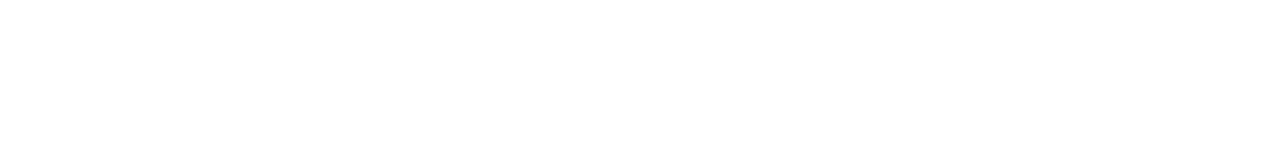
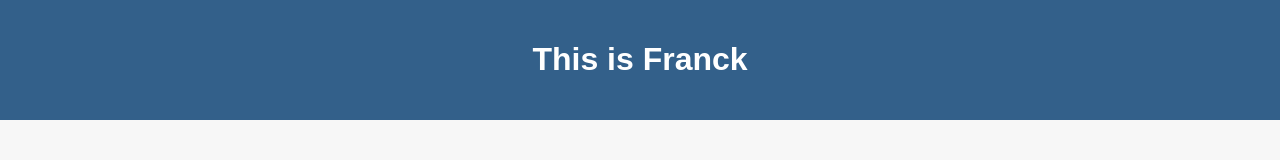
Before and after one commit to FranckEP/WebPageFck, a plain HTML site: page index.html in a window 1280 px wide. Drawn offline with Linux system fonts and the light colour scheme.

Commit message:
Css file created for the style of the website and header and body style code created

```diff
--- a/index.html
+++ b/index.html
@@ -4,8 +4,11 @@
     <meta charset="UTF-8">
     <meta name="viewport" content="width=device-width, initial-scale=1.0">
     <title>WebSite about Franck</title>
+    <link rel="stylesheet" type="text/css" href="style.css">
 </head>
 <body>
-
+    <header>
+        <h1>This is Franck</h1>
+    </header>
 </body>
 </html>
--- /dev/null
+++ b/style.css
@@ -0,0 +1,12 @@
+body {
+    font-family: 'Arial', sans-serif;
+    background-color: #f7f7f7;
+    margin: 0;
+    padding: 0;
+}
+header {
+    background-color: #33608a;
+    color: #fff;
+    text-align: center;
+    padding: 20px;
+}
```
